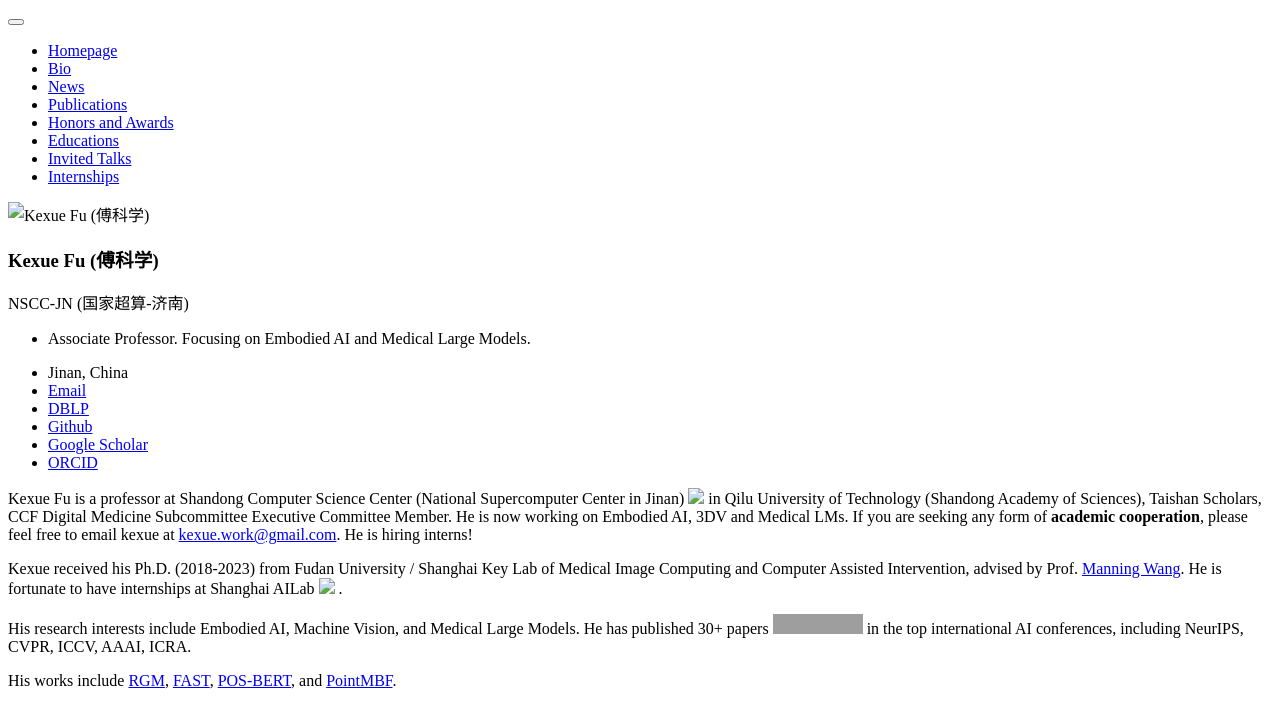
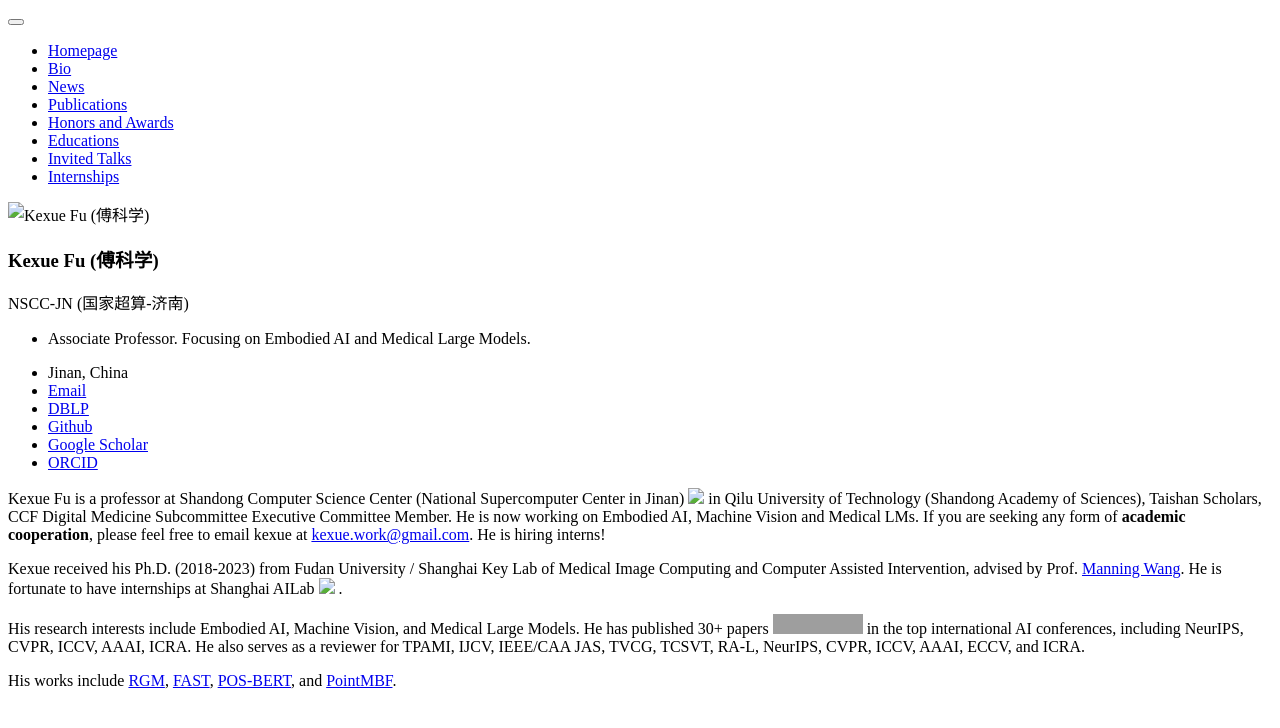
Before and after one commit to fukexue/fukexue.github.io, a Jekyll site: the page built from _pages/includes/intro.md, in a window 1280 px wide. Shown: the top 728 px of the page. Built offline with Jekyll 4.4.1, drawn with Linux system fonts in a browser that asks for light colours; our own code applies the rules of GitHub Pages for plain Markdown files; grey boxes are pictures that could not be loaded.

Commit message:
Update intro.md
2024.12.06

```diff
--- a/_pages/includes/intro.md
+++ b/_pages/includes/intro.md
@@ -1,7 +1,7 @@
-Kexue Fu is a professor at Shandong Computer Science Center (National Supercomputer Center in Jinan) <img src='./images/nscc.png' style='width: 6em;'> in Qilu University of Technology (Shandong Academy of Sciences), Taishan Scholars, CCF Digital Medicine Subcommittee Executive Committee Member. He is now working on Embodied AI, 3DV and Medical LMs. If you are seeking any form of **academic cooperation**, please feel free to email kexue at [kexue.work@gmail.com](mailto:fukexue@fudan.edu.cn). He is hiring interns!
+Kexue Fu is a professor at Shandong Computer Science Center (National Supercomputer Center in Jinan) <img src='./images/nscc.png' style='width: 6em;'> in Qilu University of Technology (Shandong Academy of Sciences), Taishan Scholars, CCF Digital Medicine Subcommittee Executive Committee Member. He is now working on Embodied AI, Machine Vision and Medical LMs. If you are seeking any form of **academic cooperation**, please feel free to email kexue at [kexue.work@gmail.com](mailto:fukexue@fudan.edu.cn). He is hiring interns!
 
 Kexue received his Ph.D. (2018-2023) from Fudan University / Shanghai Key Lab of Medical Image Computing and Computer Assisted Intervention, advised by Prof. [Manning Wang](https://basicmed.fudan.edu.cn/8c/ab/c28704a429227/page.htm). He is fortunate to have internships at Shanghai AILab <img src='./images/shailab.png' style='width: 6em;'> .
 
-His research interests include Embodied AI, Machine Vision, and Medical Large Models. He has published 30+ papers <a href='https://scholar.google.com/citations?user=wRs-_DwAAAAJ'><img src="https://img.shields.io/endpoint?logo=Google%20Scholar&url=https%3A%2F%2Fraw.githubusercontent.com%2Ffukexue%2Ffukexue.github.io%2Fgoogle-scholar-stats%2Fgs_data_shieldsio.json&labelColor=f6f6f6&color=9cf&style=flat&label=citations"></a> in the top international AI conferences, including NeurIPS, CVPR, ICCV, AAAI, ICRA.
+His research interests include Embodied AI, Machine Vision, and Medical Large Models. He has published 30+ papers <a href='https://scholar.google.com/citations?user=wRs-_DwAAAAJ'><img src="https://img.shields.io/endpoint?logo=Google%20Scholar&url=https%3A%2F%2Fraw.githubusercontent.com%2Ffukexue%2Ffukexue.github.io%2Fgoogle-scholar-stats%2Fgs_data_shieldsio.json&labelColor=f6f6f6&color=9cf&style=flat&label=citations"></a> in the top international AI conferences, including NeurIPS, CVPR, ICCV, AAAI, ICRA. He also serves as a reviewer for TPAMI, IJCV, IEEE/CAA JAS, TVCG, TCSVT, RA-L, NeurIPS, CVPR, ICCV, AAAI, ECCV, and ICRA.
 
 His works include [RGM](https://github.com/fukexue/RGM), [FAST](https://github.com/fukexue/FAST), [POS-BERT](https://codeocean.com/capsule/5546213/tree), and [PointMBF](https://github.com/phdymz/PointMBF).
```
